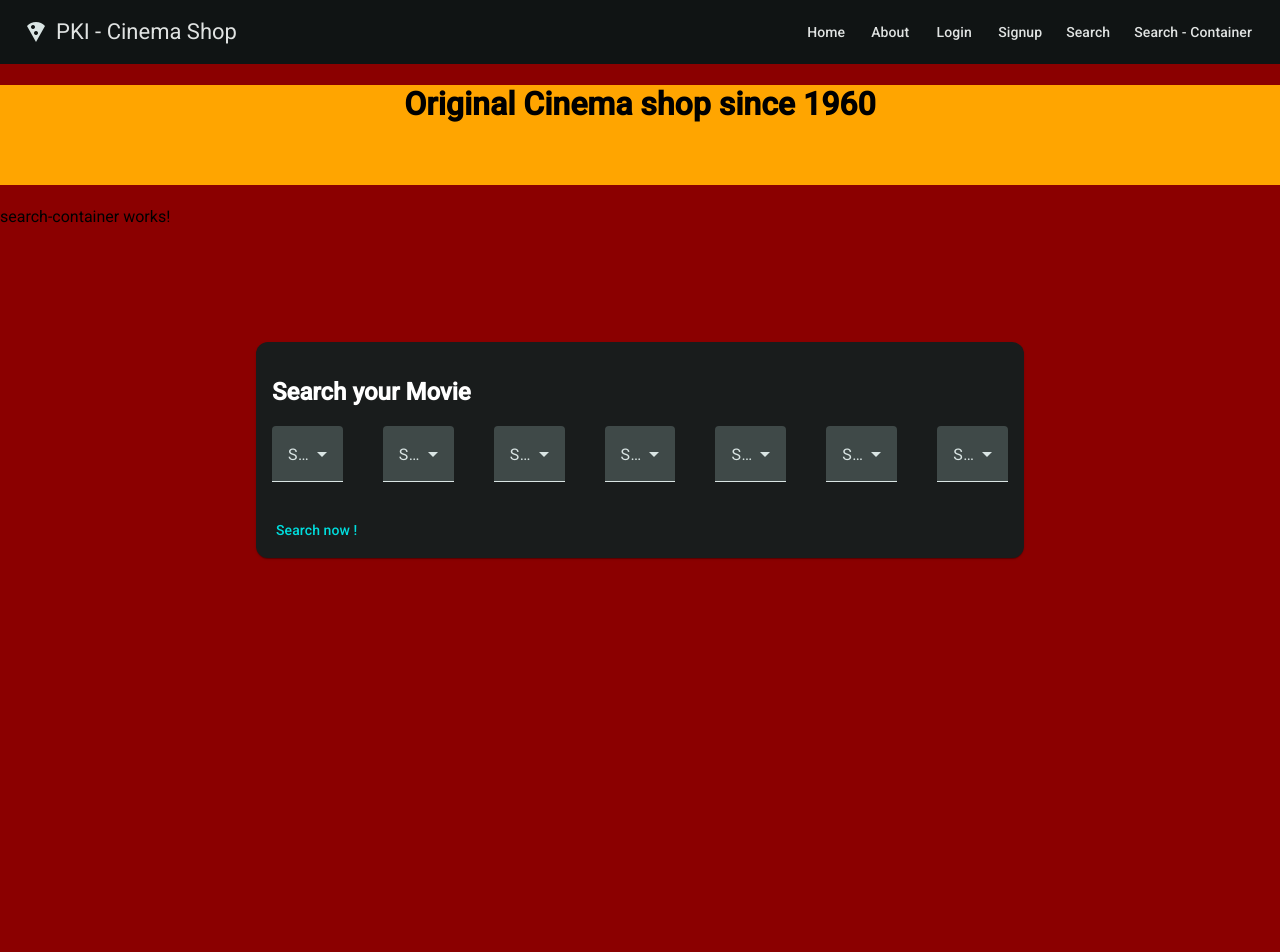
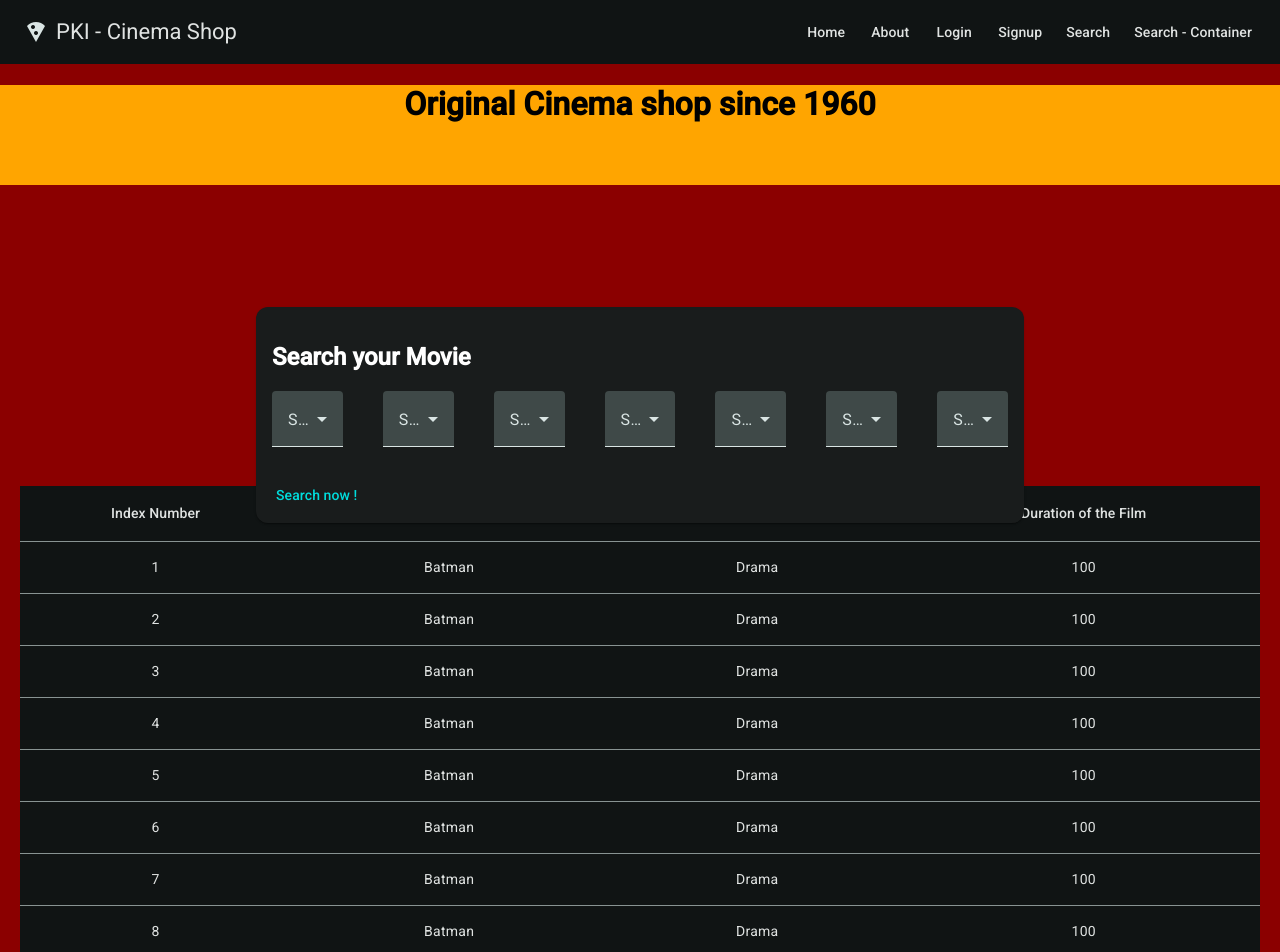
Before and after one commit to skuller7/pki-projekat-shop, an Angular app: page /search in a window 1280 px wide. Shown: the top 952 px of the page. Built offline with nearby package versions, Linux system fonts and the light colour scheme.

Commit message:
Added Table and Mat-table to search component

```diff
--- a/src/app/search/search.component.css
+++ b/src/app/search/search.component.css
@@ -2,7 +2,7 @@
     display: flex;
     justify-content: center;
     align-items: center;
-    height: 100vh;
+    height: 25vh;
   }
 
 .search-card {
@@ -25,3 +25,27 @@ h2 {
     flex: 1 1 45%;
     gap: 40px;
   }
+
+.table-container {
+  display: flex;
+  flex-direction: column;
+  justify-content: center;
+  align-items: center;
+  margin-bottom: auto;
+  gap: 30px;
+  padding: 20px;
+  height: 100vh;
+}
+
+  table {
+    width: 80%;
+    margin-bottom: 20px;
+  }
+
+  .mat-paginator {
+    width: 100%;
+  }
+
+  th, td {
+    text-align: center;
+  }
--- a/src/app/search/search.component.html
+++ b/src/app/search/search.component.html
@@ -8,7 +8,6 @@
 [movieRating]="movieRating"
 />  -->
 
-<p>search-container works!</p>
 
 <div class="example-container">
     <mat-card appereance="outlined" class="search-card">
@@ -27,7 +26,7 @@
 
                 <mat-form-field>
                     <mat-label>Select Movie type: </mat-label>
-            <mat-select  [(value)]="smovieType">
+                    <mat-select [(value)]="smovieType">
                         <mat-option [value]="type" *ngFor="let type of movieType"> {{type}} </mat-option>
                     </mat-select>
                 </mat-form-field>
@@ -35,22 +34,24 @@
 
                 <mat-form-field>
                     <mat-label> Select the duration</mat-label>
-            <mat-select  [(value)]="smovieDuration">
-              <mat-option [value]="duration" *ngFor="let duration of movieDuration"> {{duration}} </mat-option>
+                    <mat-select [(value)]="smovieDuration">
+                        <mat-option [value]="duration" *ngFor="let duration of movieDuration"> {{duration}}
+                        </mat-option>
                     </mat-select>
                 </mat-form-field>
 
 
                 <mat-form-field>
                     <mat-label> Select the Movie director: </mat-label>
-            <mat-select  [(value)]="smovieDirector">
-              <mat-option [value]="director" *ngFor="let director of movieDirector"> {{director}} </mat-option>
+                    <mat-select [(value)]="smovieDirector">
+                        <mat-option [value]="director" *ngFor="let director of movieDirector"> {{director}}
+                        </mat-option>
                     </mat-select>
                 </mat-form-field>
 
                 <mat-form-field>
                     <mat-label> Select the Movie actors: </mat-label>
-            <mat-select  [(value)]="smovieActors">
+                    <mat-select [(value)]="smovieActors">
                         <mat-option [value]="actor" *ngFor="let actor of movieActors"> {{actor}} </mat-option>
                     </mat-select>
                 </mat-form-field>
@@ -58,14 +59,14 @@
 
                 <mat-form-field>
                     <mat-label> Select Price: </mat-label>
-            <mat-select  [(value)]="smoviePrice">
+                    <mat-select [(value)]="smoviePrice">
                         <mat-option [value]="price" *ngFor="let price of moviePrice"> {{price}} </mat-option>
                     </mat-select>
                 </mat-form-field>
 
                 <mat-form-field>
                     <mat-label> Select Rating: </mat-label>
-            <mat-select  [(value)]="smovieRating">
+                    <mat-select [(value)]="smovieRating">
                         <mat-option [value]="rating" *ngFor="let rating of movieRating"> {{rating}} </mat-option>
                     </mat-select>
                 </mat-form-field>
@@ -81,3 +82,41 @@
         </mat-card-actions>
     </mat-card>
 </div>
+
+
+<div class="table-container">
+    <table mat-table [dataSource]="dataSource">
+
+
+      <ng-container matColumnDef="position">
+        <th mat-header-cell *matHeaderCellDef> Index Number </th>
+        <td mat-cell *matCellDef="let element"> {{element.Index}} </td>
+      </ng-container>
+
+
+      <ng-container matColumnDef="name">
+        <th mat-header-cell *matHeaderCellDef> Name of the Film </th>
+        <td mat-cell *matCellDef="let element"> {{element.MovieName}} </td>
+      </ng-container>
+
+
+      <ng-container matColumnDef="weight">
+        <th mat-header-cell *matHeaderCellDef> Type of the Film </th>
+        <td mat-cell *matCellDef="let element"> {{element.MovieType}} </td>
+      </ng-container>
+
+      <ng-container matColumnDef="symbol">
+        <th mat-header-cell *matHeaderCellDef> Duration of the Film </th>
+        <td mat-cell *matCellDef="let element"> {{element.MovieDuration}} </td>
+      </ng-container>
+
+
+      <tr mat-header-row *matHeaderRowDef="displayedColumns"></tr>
+      <tr mat-row *matRowDef="let row; columns: displayedColumns;"></tr>
+    </table>
+
+    <mat-paginator [pageSizeOptions]="[5, 10, 20]"
+                   showFirstLastButtons
+                   aria-label="Select page of periodic elements">
+    </mat-paginator>
+  </div>
--- a/src/app/search/search.component.ts
+++ b/src/app/search/search.component.ts
@@ -1,4 +1,4 @@
-import { Component, OnInit } from '@angular/core';
+import { AfterViewInit, Component, OnInit, ViewChild } from '@angular/core';
 import { ActivatedRoute, Router, RouterLink} from '@angular/router';
 import { SearchContainerComponent } from '../search-container/search-container.component';
 import { DataService } from '../data.service';
@@ -13,6 +13,9 @@ import {MatSelectModule} from '@angular/material/select';
 import { MatButton } from '@angular/material/button';
 import { NgFor } from '@angular/common';
 import Swal from 'sweetalert2'
+import {MatPaginator, MatPaginatorModule} from '@angular/material/paginator';
+import {MatTableDataSource, MatTableModule} from '@angular/material/table';
+
 
 
 
@@ -31,14 +34,16 @@ import Swal from 'sweetalert2'
     MatCardActions,
     MatSelectModule,
     MatButton,
+    MatPaginator,
+    MatPaginatorModule,
+    MatTableModule,
     NgFor,
     RouterLink,
-
   ],
   templateUrl: './search.component.html',
   styleUrl: './search.component.css'
 })
-export class SearchComponent implements OnInit{
+export class SearchComponent implements OnInit, AfterViewInit {
 
   public movieName: string [] = []
   public movieType: string [] = []
@@ -66,9 +71,18 @@ export class SearchComponent implements OnInit{
   public smovieRating : any [] | null = null
 
 
+
   constructor (private route: ActivatedRoute, private dataService: DataService) {
 
     this.dataService = new DataService()
+
+  }
+
+  displayedColumns: string[] = ['position', 'name', 'weight', 'symbol'];
+  dataSource = new MatTableDataSource<ExampleElement>(ELEMENT_DATA);
+
+
+  ngAfterViewInit() {
 
   }
 
@@ -108,7 +122,7 @@ export class SearchComponent implements OnInit{
       position: "center",
       icon: "success",
       title: "Your work has been saved",
-      showConfirmButton: false,
+      showConfirmButton: true,
       timer: 1500
     });
 
@@ -116,3 +130,35 @@ export class SearchComponent implements OnInit{
 
 
 }
+
+
+export interface PeriodicElement {
+  name: string;
+  position: number;
+  weight: number;
+  symbol: string;
+}
+
+export interface ExampleElement {
+  Index: number;
+  MovieName: string;
+  MovieType: string;
+  MovieDuration: number;
+
+}
+
+
+const ELEMENT_DATA: ExampleElement[] = [
+  {Index: 1, MovieName: 'Batman', MovieType: 'Drama', MovieDuration: 100},
+  {Index: 2, MovieName: 'Batman', MovieType: 'Drama', MovieDuration: 100},
+  {Index: 3, MovieName: 'Batman', MovieType: 'Drama', MovieDuration: 100},
+  {Index: 4, MovieName: 'Batman', MovieType: 'Drama', MovieDuration: 100},
+  {Index: 5, MovieName: 'Batman', MovieType: 'Drama', MovieDuration: 100},
+  {Index: 6, MovieName: 'Batman', MovieType: 'Drama', MovieDuration: 100},
+  {Index: 7, MovieName: 'Batman', MovieType: 'Drama', MovieDuration: 100},
+  {Index: 8, MovieName: 'Batman', MovieType: 'Drama', MovieDuration: 100},
+  {Index: 9, MovieName: 'Batman', MovieType: 'Drama', MovieDuration: 100},
+  {Index: 10, MovieName: 'Batman', MovieType: 'Drama', MovieDuration: 100},
+
+
+];
```
Lines whose indentation alone changed are shown as unchanged.
